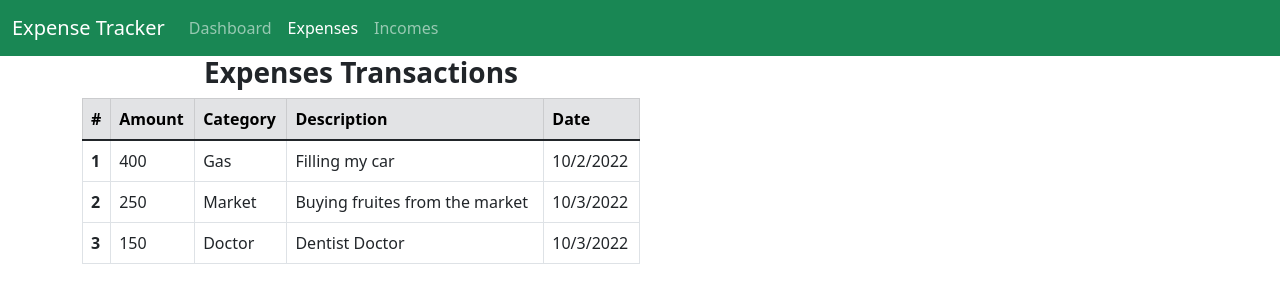
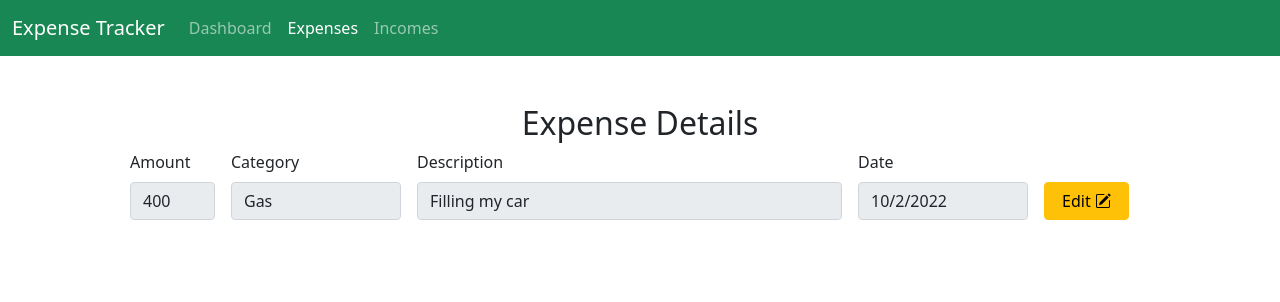
Before and after one commit to Abdelghani-Adel/expense_tracker, a React (Create React App) app: page /expenses/1 in a window 1280 px wide. Shown: the top 302 px of the page. Built offline with nearby package versions, Linux system fonts and the light colour scheme.

Commit message:
Now I'm able to edit existing expense and dispatch the update

```diff
--- a/src/App.tsx
+++ b/src/App.tsx
@@ -11,11 +11,11 @@ function App() {
       <NavBar />
       <div className="container">
         <Routes>
-          <Route path="dashboard" element={<Dashboard />}></Route>
-          <Route path="expenses" element={<ExpensePage />}>
-            <Route path=":id" element={<ExpenseDetails />} />
-          </Route>
-          <Route path="incomes" element={<IncomesPage />}></Route>
+          <Route path="dashboard" element={<Dashboard />} />
+          <Route path="expenses" element={<ExpensePage />} />
+          <Route path="expenses/:id" element={<ExpenseDetails />} />
+          <Route path="incomes" element={<IncomesPage />} />
+          <Route path="incomes/:id" element={<IncomesPage />} />
         </Routes>
       </div>
     </div>
--- a/src/pages/Dashboard/Totals.tsx
+++ b/src/pages/Dashboard/Totals.tsx
@@ -16,6 +16,8 @@ const Totals = () => {
   for (let i = 0; i < incomesState.length; i++) {
     totalIncomes += incomesState[i].amount;
   }
+  console.log(totalExpenses);
+
   let balance = totalIncomes - totalExpenses;
 
   const incomeClick = () => navigate("/incomes");
--- /dev/null
+++ b/src/pages/ExpensesPage/ExpenseDetails/Actions.tsx
@@ -0,0 +1,28 @@
+interface Props {
+  edithandler: () => any;
+  editable: boolean;
+}
+
+const Actions: React.FC<Props> = (props) => {
+  return (
+    <div className="col-1">
+      <button
+        type="button"
+        className="btn btn-warning w-100"
+        hidden={props.editable}
+        onClick={props.edithandler}
+      >
+        Edit <i className="bi bi-pencil-square"></i>
+      </button>
+      <button
+        type="submit"
+        className="btn btn-primary w-100"
+        hidden={!props.editable}
+      >
+        Save <i className="bi bi-send"></i>
+      </button>
+    </div>
+  );
+};
+
+export default Actions;
--- /dev/null
+++ b/src/pages/ExpensesPage/ExpenseDetails/ExpenseAmount.tsx
@@ -0,0 +1,27 @@
+interface Props {
+  amount?: number;
+  onBlur: (input: any) => any;
+  readonly: boolean;
+}
+
+const ExpenseAmount: React.FC<Props> = (props) => {
+  const blurHandler = (e: React.FocusEvent<HTMLInputElement>) => {
+    props.onBlur({ amount: e.target.value });
+  };
+  return (
+    <div className="col-1 me-3">
+      <label htmlFor="" className="form-label">
+        Amount
+      </label>
+      <input
+        type="number"
+        className="form-control"
+        defaultValue={props.amount}
+        readOnly={props.readonly}
+        onBlur={blurHandler}
+      />
+    </div>
+  );
+};
+
+export default ExpenseAmount;
--- /dev/null
+++ b/src/pages/ExpensesPage/ExpenseDetails/ExpenseCategory.tsx
@@ -0,0 +1,27 @@
+interface Props {
+  category?: string;
+  onBlur: (input: any) => any;
+  readonly: boolean;
+}
+
+const ExpenseCategory: React.FC<Props> = (props) => {
+  const blurHandler = (e: React.FocusEvent<HTMLInputElement>) => {
+    props.onBlur({ category: e.target.value });
+  };
+  return (
+    <div className="col-2 me-3">
+      <label htmlFor="" className="form-label">
+        Category
+      </label>
+      <input
+        type="text"
+        className="form-control"
+        defaultValue={props.category}
+        readOnly={props.readonly}
+        onBlur={blurHandler}
+      />
+    </div>
+  );
+};
+
+export default ExpenseCategory;
--- /dev/null
+++ b/src/pages/ExpensesPage/ExpenseDetails/ExpenseDate.tsx
@@ -0,0 +1,21 @@
+interface Props {
+  date?: string;
+}
+
+const ExpenseDate: React.FC<Props> = (props) => {
+  return (
+    <div className="col-2 me-3">
+      <label htmlFor="" className="form-label">
+        Date
+      </label>
+      <input
+        type="text"
+        className="form-control"
+        defaultValue={props.date}
+        disabled
+      />
+    </div>
+  );
+};
+
+export default ExpenseDate;
--- /dev/null
+++ b/src/pages/ExpensesPage/ExpenseDetails/ExpenseDescription.tsx
@@ -0,0 +1,27 @@
+interface Props {
+  description?: string;
+  onBlur: (input: any) => any;
+  readonly: boolean;
+}
+
+const ExpenseDescription: React.FC<Props> = (props) => {
+  const blurHandler = (e: React.FocusEvent<HTMLInputElement>) => {
+    props.onBlur({ description: e.target.value });
+  };
+  return (
+    <div className="col-5 me-3">
+      <label htmlFor="" className="form-label">
+        Description
+      </label>
+      <input
+        type="text"
+        className="form-control"
+        defaultValue={props.description}
+        readOnly={props.readonly}
+        onBlur={blurHandler}
+      />
+    </div>
+  );
+};
+
+export default ExpenseDescription;
--- a/src/pages/ExpensesPage/ExpenseDetails/ExpenseDetails.tsx
+++ b/src/pages/ExpensesPage/ExpenseDetails/ExpenseDetails.tsx
@@ -1,8 +1,78 @@
-import { useParams } from "react-router-dom";
+import React, { useState } from "react";
+import { useDispatch, useSelector } from "react-redux";
+import { useNavigate, useParams } from "react-router-dom";
+import {
+  Expense,
+  expenseActions,
+  selectExpenses,
+} from "../../../redux/slices/expenseSlice";
+import Actions from "./Actions";
+import ExpenseAmount from "./ExpenseAmount";
+import ExpenseCategory from "./ExpenseCategory";
+import ExpenseDate from "./ExpenseDate";
+import ExpenseDescription from "./ExpenseDescription";
 
-const ExpenseDetails: React.FC<{ id?: number }> = (props) => {
-  let params = useParams();
-  return <h1>{params.id}</h1>;
+const ExpenseDetails: React.FC = () => {
+  const dispatch = useDispatch();
+  const navigate = useNavigate();
+  const params = useParams();
+  const expensesState = useSelector(selectExpenses);
+
+  // a boolean state to be used for deciding editing availability for the form
+  const [editable, setEditable] = useState<boolean>(false);
+
+  // Selecting the expense object from the state
+  const expenseIndex = expensesState.findIndex(
+    (expense) => expense.id == Number(params.id)
+  );
+  const expense = expensesState[expenseIndex];
+
+  // Defining a state for the new expense object to be dispatched
+  const [expenseObject, setExpenseObject] = useState<Expense>({
+    id: expense.id,
+    amount: expense.amount,
+    category: expense.category,
+    date: expense.date,
+    description: expense.description,
+  });
+
+  // Handlers
+  const editHandler = () => setEditable(true);
+
+  const blurHandler = (input: Expense) => {
+    setExpenseObject((prev) => ({ ...prev, ...input }));
+  };
+
+  const submitHandler = (e: React.FormEvent) => {
+    e.preventDefault();
+    dispatch(expenseActions.editExpense(expenseObject));
+    navigate(-1);
+  };
+
+  return (
+    <div className="row p-5">
+      <h2 className="text-center">Expense Details</h2>
+      <form className="d-flex align-items-end" onSubmit={submitHandler}>
+        <ExpenseAmount
+          onBlur={blurHandler}
+          amount={expense?.amount}
+          readonly={!editable}
+        />
+        <ExpenseCategory
+          onBlur={blurHandler}
+          category={expense?.category}
+          readonly={!editable}
+        />
+        <ExpenseDescription
+          description={expense?.description}
+          readonly={!editable}
+          onBlur={blurHandler}
+        />
+        <ExpenseDate date={expense?.date} />
+        <Actions editable={editable} edithandler={editHandler} />
+      </form>
+    </div>
+  );
 };
 
 export default ExpenseDetails;
```
